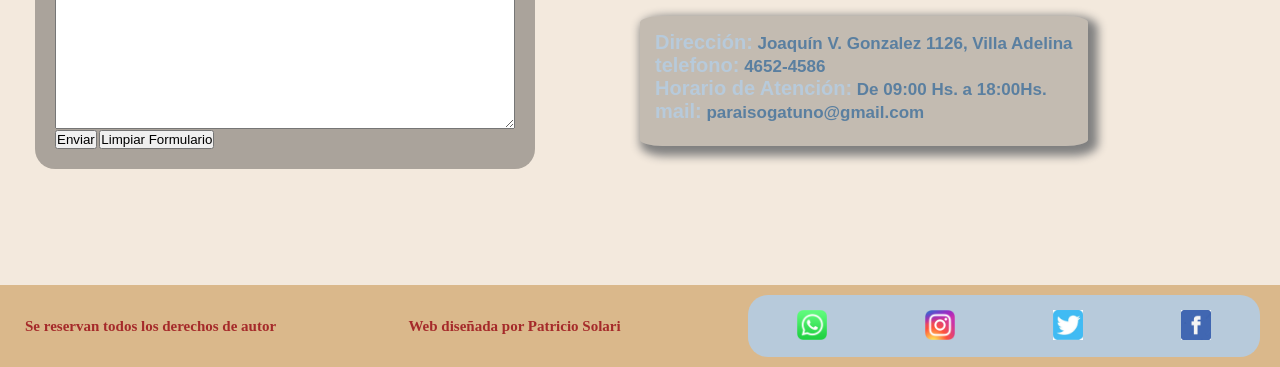
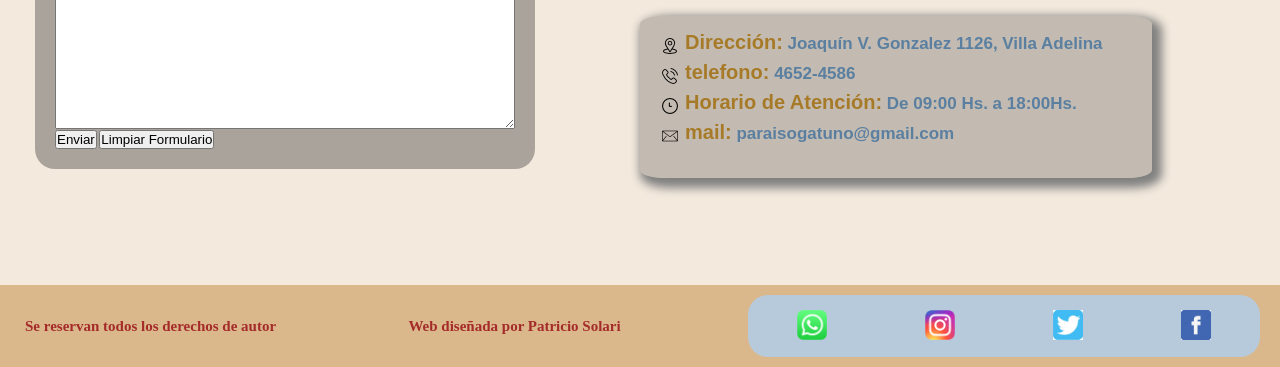
Before and after one commit to PatoSolari/catParadise, a plain HTML site: page pages/contacto.html in a window 1280 px wide. Shown: the part 676-1043 px from the top of the page. Drawn offline with nearby package versions, Linux system fonts and the light colour scheme; a web font is replaced by a local one.

Commit message:
animaciones

```diff
--- a/css/style.css
+++ b/css/style.css
@@ -73,6 +73,7 @@ body{
     font-weight: bold;
     text-transform: uppercase;
     text-shadow: 1.5px 1.5px 1.5px #B7CADB;
+    transition: all 1s;
 }
 
 .header nav ul li a:hover{
@@ -406,18 +407,19 @@ form textarea{
 }
 
 .datos{
+
     border-radius: 5%;
     padding: 1.5rem;
     background-color: rgba(0, 0, 0, 0.2);
     box-shadow: 5px 5px 10px 5px gray;
-    width: 70%;
-    height: 28%;
+    width: 80%;
+    height: 35%;
     margin-top: 4rem;
 }
 .formatoU{
     font-size: 2rem;
     font-family: Arial, Helvetica, sans-serif;
-    color: #B7CADB;
+    color: #a77a28;
     font-weight: bold;
 }
 .formatoD{
@@ -425,6 +427,16 @@ form textarea{
     font-family: Arial, Helvetica, sans-serif;
     color:#5a7fa0;
 }
+
+.icono{
+    display: flex;
+    flex-direction: row;
+}
+
+.icono img{
+    margin: 0.7rem;
+}
+
 
 /* PAGE QUIENES SOMOS*/
 
--- a/pages/contacto.html
+++ b/pages/contacto.html
@@ -4,7 +4,8 @@
     <meta charset="UTF-8">
     <meta http-equiv="X-UA-Compatible" content="IE=edge">
     <meta name="viewport" content="width=device-width, initial-scale=1.0">
-    <link rel="shortcut icon" href="images/logochico.png">
+    <link rel="shortcut icon" href="../images/logochico.png">
+    <link rel="stylesheet" href="https://cdnjs.cloudflare.com/ajax/libs/animate.css/4.1.1/animate.min.css"/>
     <link rel="stylesheet" href="../css/style.css">
     <title>Contacto</title>
 </head>
@@ -89,10 +90,22 @@
                 </div>
             </div>
             <div id=data class="datos">
-                <h3 class="formatoU">Dirección:<span class="formatoD"> Joaquín V. Gonzalez 1126, Villa Adelina</span></h3>
-                <h3 class="formatoU">telefono:<span class="formatoD"> 4652-4586</span></h3>
-                <h3 class="formatoU">Horario de Atención:<span class="formatoD"> De 09:00 Hs. a 18:00Hs.</span></h3>
-                <h3 class="formatoU">mail:<span class="formatoD"> paraisogatuno@gmail.com</span></h3>
+                <div class="icono">
+                    <img class="animate__animated animate__shakeY" src="../assets/icons/location.png" alt="location">
+                    <h3 class="formatoU">Dirección:<span class="formatoD"> Joaquín V. Gonzalez 1126, Villa Adelina</span></h3>
+                </div>
+                <div class="icono">
+                    <img class="animate__animated animate__tada" src="../assets/icons/phone-call.png" alt="phone">
+                    <h3 class="formatoU">telefono:<span class="formatoD"> 4652-4586</span></h3>
+                </div>
+                <div class="icono">
+                    <img class="animate__animated animate__heartBeat" src="../assets/icons/minute.png" alt="horario">
+                    <h3 class="formatoU">Horario de Atención:<span class="formatoD"> De 09:00 Hs. a 18:00Hs.</span></h3>
+                </div>
+                <div class="icono">
+                    <img class="animate__animated animate__wobble" src="../assets/icons/mail.png" alt="mail">
+                    <h3 class="formatoU">mail:<span class="formatoD"> paraisogatuno@gmail.com</span></h3>
+                </div>
             </div>
         </div>
         <footer id=pie class="footer">
```
Also changed, not shown: index.html (+8 -3 lines), assets/icons/location.png (added), assets/icons/mail.png (added), assets/icons/minute.png (added), assets/icons/phone-call.png (added).
